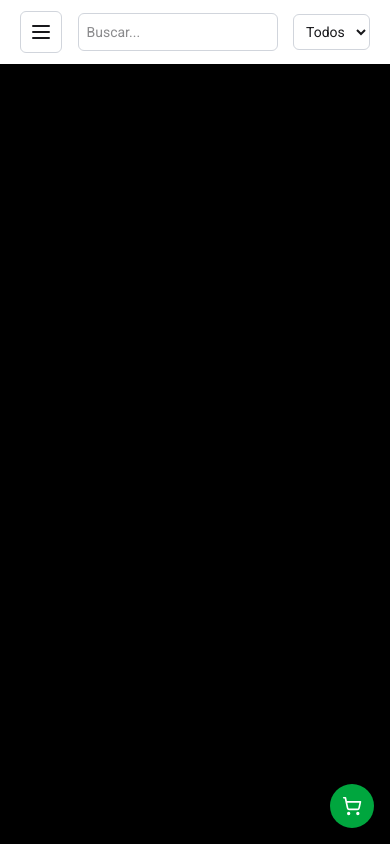
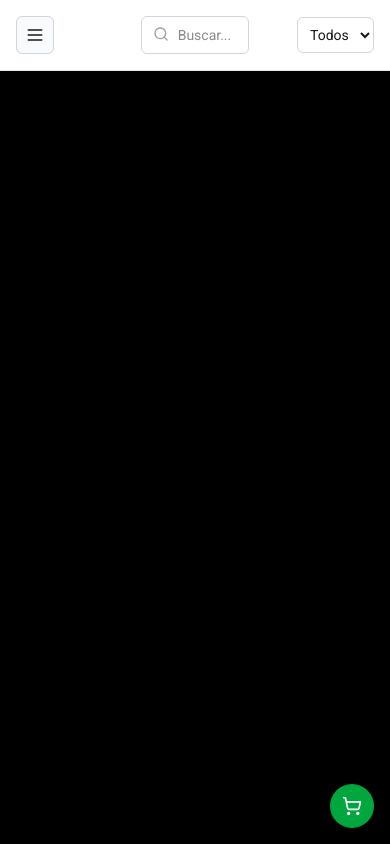
Before and after one commit to brayanty/inventory-manager, a React (Vite) app in the folder frontend/: page / in a window 390 px wide. Built offline with nearby package versions, Linux system fonts and the light colour scheme.

Commit message:
fix(frontend): style changes for mobile and desktop mode

```diff
--- a/frontend/src/components/layout/header.tsx
+++ b/frontend/src/components/layout/header.tsx
@@ -1,4 +1,4 @@
-import { Menu } from "lucide-react";
+import { Menu, Search } from "lucide-react";
 import { useCategoryListStore } from "../store/category.tsx";
 import { useSearchStore } from "../store/filters.tsx";
 import { useOpenSidebar } from "../hooks/openSidebar.tsx";
@@ -12,31 +12,62 @@ function Header() {
   const newCategory = [{ category: "todos" }, ...categoryList];
 
   return (
-    <header className="mx-auto w-full h-full max-h-16 flex justify-between items-center p-5 dark:text-white bg-white dark:bg-[#1f232b]">
-      <div>
+    <header
+      className="
+        grid grid-cols-3 items-center gap-4
+        p-4 w-full max-w-full
+        bg-white dark:bg-[#1f232b] dark:text-white
+        border-b border-gray-200 dark:border-gray-700
+        sm:grid-cols-[auto_1fr_auto]
+      "
+    >
+      {/* Botón menú */}
+      <div className="flex justify-start">
         <button
-          className="cursor-pointer p-2 rounded-md border border-gray-300 dark:border-gray-600 dark:bg-[#2b2f38] hover:bg-gray-600 transition-colors ease-in-out duration-500 text-sm "
+          className="
+            flex items-center justify-center p-2
+            rounded-md border border-gray-300 dark:border-gray-600
+            bg-gray-50 dark:bg-[#2b2f38]
+            hover:bg-gray-100 dark:hover:bg-[#343840]
+            transition-colors duration-300
+          "
           onClick={() => toggleSidebar()}
         >
-          <Menu />
+          <Menu className="w-5 h-5" />
         </button>
       </div>
 
-      <label htmlFor="search">
+      {/* Input de búsqueda */}
+      <div className="flex justify-center w-full">
+        <div className="relative w-full max-w-md">
+          <Search className="absolute left-3 top-2.5 w-4 h-4 text-gray-400" />
           <input
             id="search"
             type="text"
             placeholder="Buscar..."
-          className="p-2 rounded-md border border-gray-300 dark:border-gray-600 dark:bg-[#2b2f38] text-sm sm:w-30 max-md:w-50 w-60 md:w-80 lg:w-96"
+            className="
+              w-full pl-9 pr-3 py-2 rounded-md
+              border border-gray-300 dark:border-gray-600
+              dark:bg-[#2b2f38] text-sm
+              focus:outline-none focus:ring-2 focus:ring-blue-500
+              transition-all
+            "
             value={search}
             onChange={(e) => setSearch(e.target.value)}
           />
-      </label>
-      <div className="">
+        </div>
+      </div>
+
+      {/* Selector de categoría */}
+      <div className="flex justify-end">
         <select
-          className={`${
-            newCategory.length == 0 ? "hidden" : ""
-          } p-2 rounded-md border capitalize border-gray-300 dark:border-gray-600 dark:bg-[#2b2f38] text-sm`}
+          className={`
+            ${newCategory.length === 0 ? "hidden" : ""}
+            p-2 rounded-md border capitalize
+            border-gray-300 dark:border-gray-600
+            dark:bg-[#2b2f38] text-sm
+            focus:outline-none focus:ring-2 focus:ring-blue-500
+          `}
           value={categorySelect}
           onChange={(e) => setCategorySelect(e.target.value)}
         >
```
Lines whose indentation alone changed are shown as unchanged.
